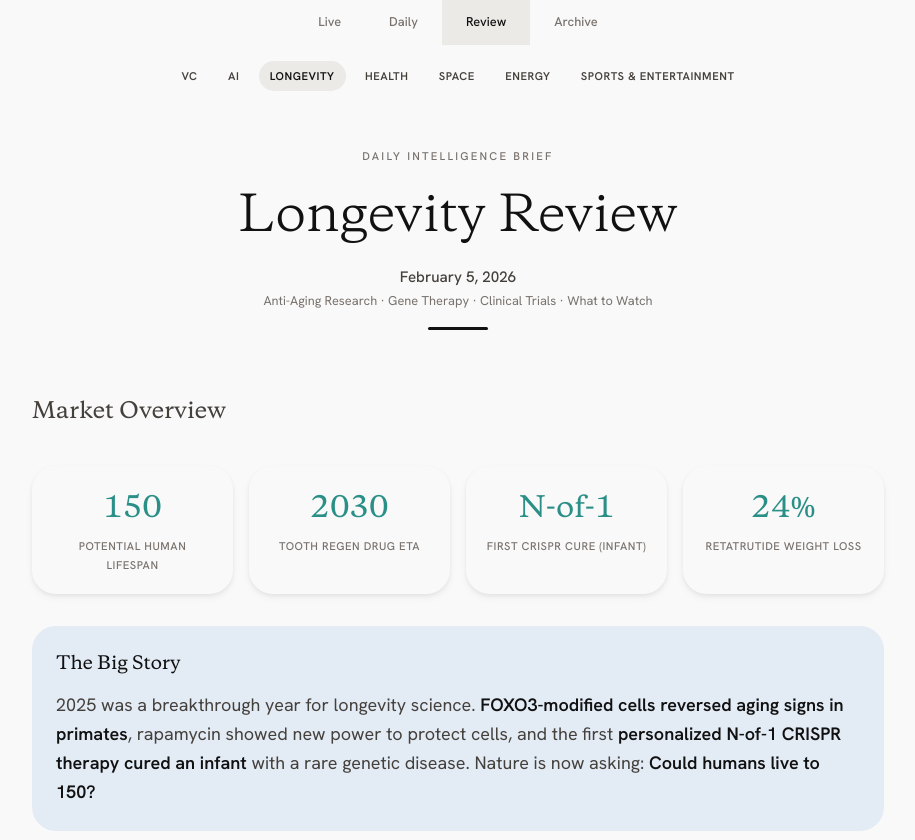
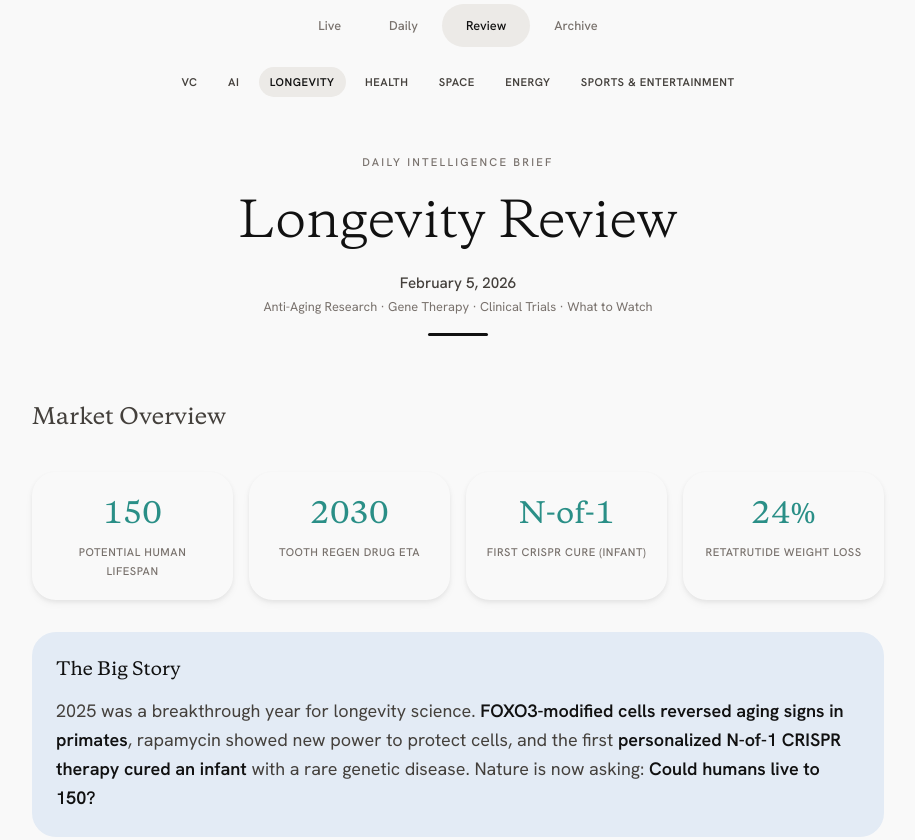
Before and after one commit to tokyo-product-team-rgb/ceo-briefing, a plain HTML site: page longevity-review.html in a window 1280 px wide. Shown: the top 840 px of the page, without its empty margins (182-1097 px from the left). Drawn offline with Linux system fonts and the light colour scheme.

Commit message:
Fix longevity-review.html nav tab styling (add border-radius, margin)

```diff
--- a/longevity-review.html
+++ b/longevity-review.html
@@ -47,7 +47,7 @@
     body { font-family: var(--sans); background: var(--bg-primary); color: var(--text-primary); line-height: 1.65; -webkit-font-smoothing: antialiased; }
 
     .nav-bar { display: flex; justify-content: center; background: var(--bg-secondary); border-bottom: none; font-size: 0.8rem; font-weight: 500; }
-    .nav-bar a { text-decoration: none; color: var(--text-tertiary); padding: 0.7rem 1.5rem; border-bottom: 2px solid transparent; transition: color 0.2s, border-color 0.2s; }
+    .nav-bar a { text-decoration: none; color: var(--text-tertiary); padding: 0.7rem 1.5rem; margin: 4px 0; border-radius: 999px; transition: color 0.2s, background 0.2s; }
     .nav-bar a.active { color: var(--text-primary); background: #ECEAE7; }
     .nav-bar a:hover:not(.active) { color: var(--text-secondary); }
 
```
